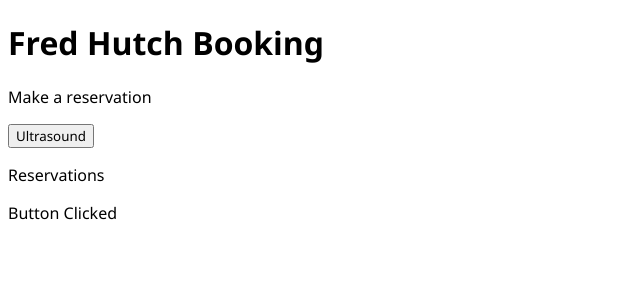
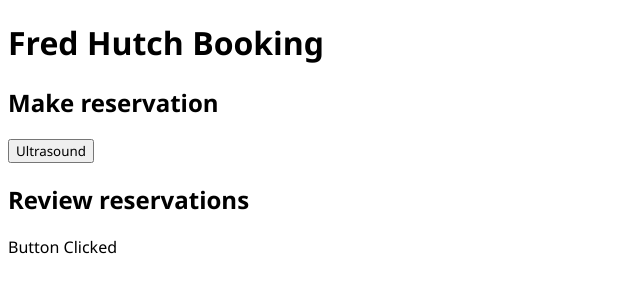
Before and after one commit to Jameson789/ilab-booking, a Next.js app in the folder next-frontend/: page / in a window 1280 px wide. Shown: the top 300 px of the page, without its empty margins (0-640 px from the left). Built offline with nearby package versions, Linux system fonts and the light colour scheme.

Commit message:
Clarified headers

```diff
--- a/next-frontend/components/makeReservation.jsx
+++ b/next-frontend/components/makeReservation.jsx
@@ -11,7 +11,7 @@
 
   return (
     <>
-      <p>Make a reservation</p>
+      <h2>Make reservation</h2>
 
       <button onClick={handleClick}>
         Ultrasound
--- a/next-frontend/components/reservations.jsx
+++ b/next-frontend/components/reservations.jsx
@@ -1,7 +1,7 @@
 function Reservations() {
     return (
         <>
-            <p>Reservations</p>
+            <h2>Review reservations</h2>
         </>
     )
 }
```
